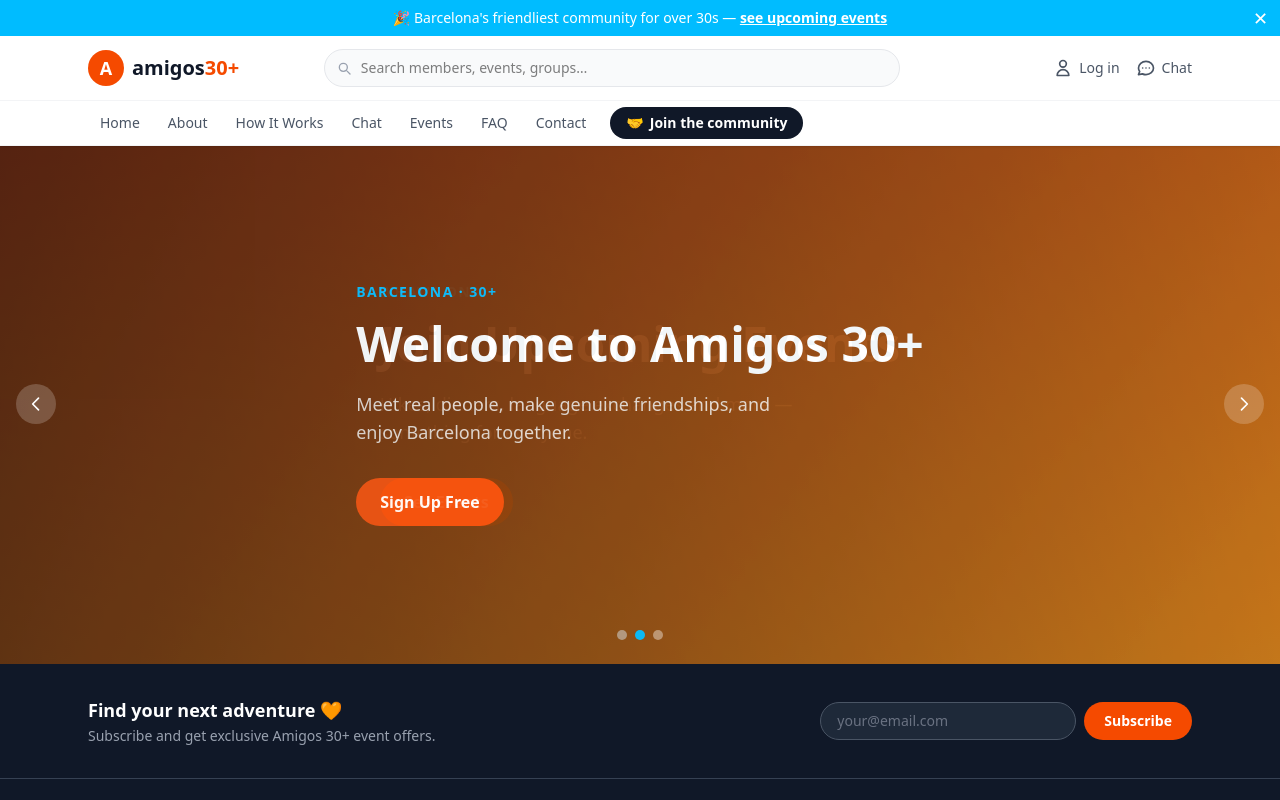
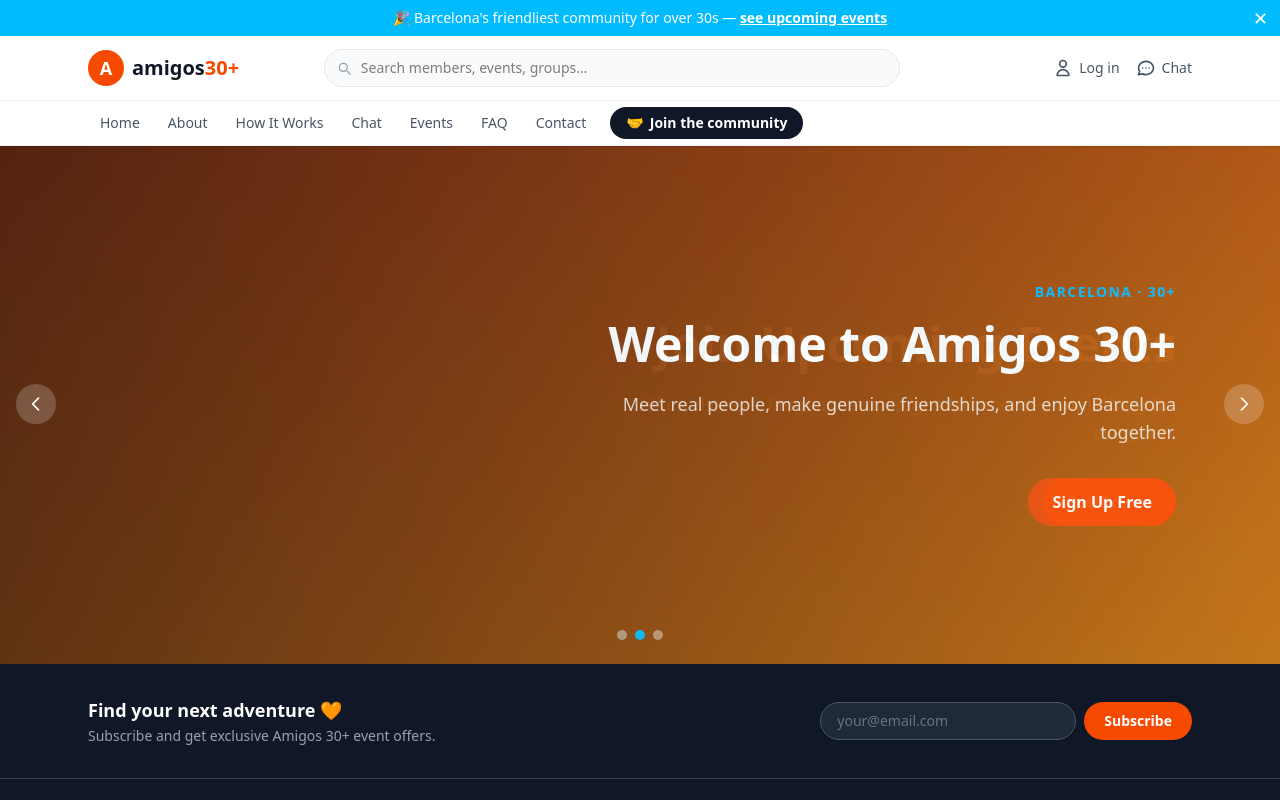
Before and after one commit to Ccham1/claud, a Vue app in the folder frontend/: page / in a window 1280 px wide. Shown: the top 800 px of the page. Built offline with nearby package versions, Linux system fonts and the light colour scheme.

Commit message:
adjust text styling in slider

```diff
--- a/frontend/src/components/HeroSlider.vue
+++ b/frontend/src/components/HeroSlider.vue
@@ -17,16 +17,18 @@
 
       <!-- Content -->
       <div class="relative z-10 h-full flex items-center">
-        <div class="max-w-6xl mx-auto px-6 sm:px-10 py-20">
+        <div class="w-full max-w-6xl mx-auto px-6 sm:px-10 py-20 flex justify-center sm:justify-end">
+          <div class="text-center sm:text-right max-w-xl">
           <p class="text-sky-400 text-sm font-semibold uppercase tracking-widest mb-3">
             {{ slide.eyebrow }}
           </p>
-          <p class="text-white text-4xl sm:text-5xl font-extrabold leading-tight mb-4 max-w-xl">
+          <p class="text-white text-4xl sm:text-5xl font-extrabold leading-tight mb-4">
             {{ slide.title }}
           </p>
-          <p class="text-white/80 text-lg mb-8 max-w-md">
+          <p class="text-white/80 text-lg mb-8">
             {{ slide.subtitle }}
           </p>
+          <div class="flex justify-center sm:justify-end">
           <a
             :href="slide.ctaLink"
             class="inline-flex items-center px-6 py-3 rounded-full bg-orange-600 text-white font-semibold hover:bg-orange-700 transition-colors focus:outline-none focus:ring-2 focus:ring-orange-500 focus:ring-offset-2"
@@ -34,6 +36,8 @@
           >
             {{ slide.ctaLabel }}
           </a>
+          </div>
+          </div>
         </div>
       </div>
     </div>
```
